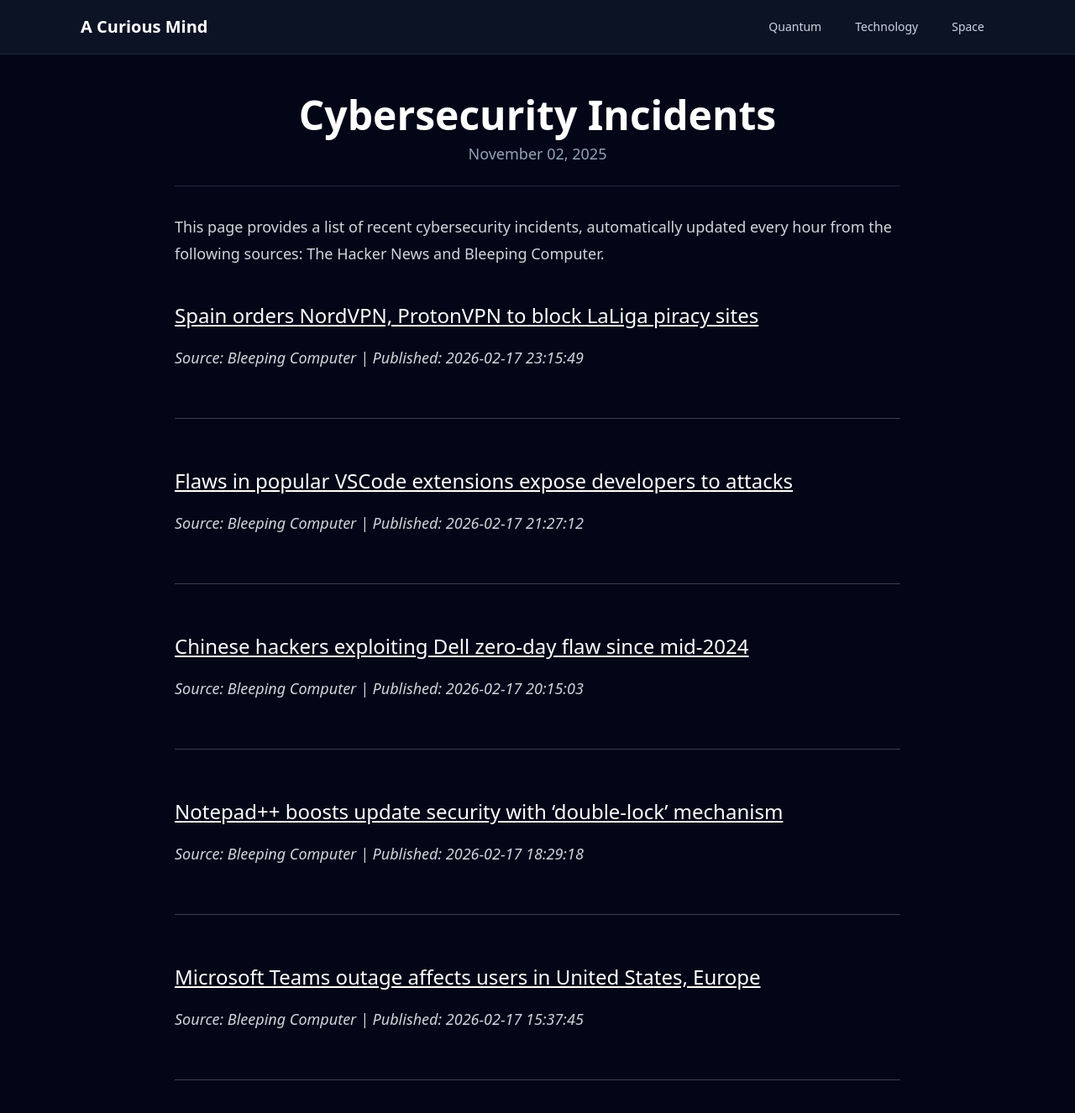
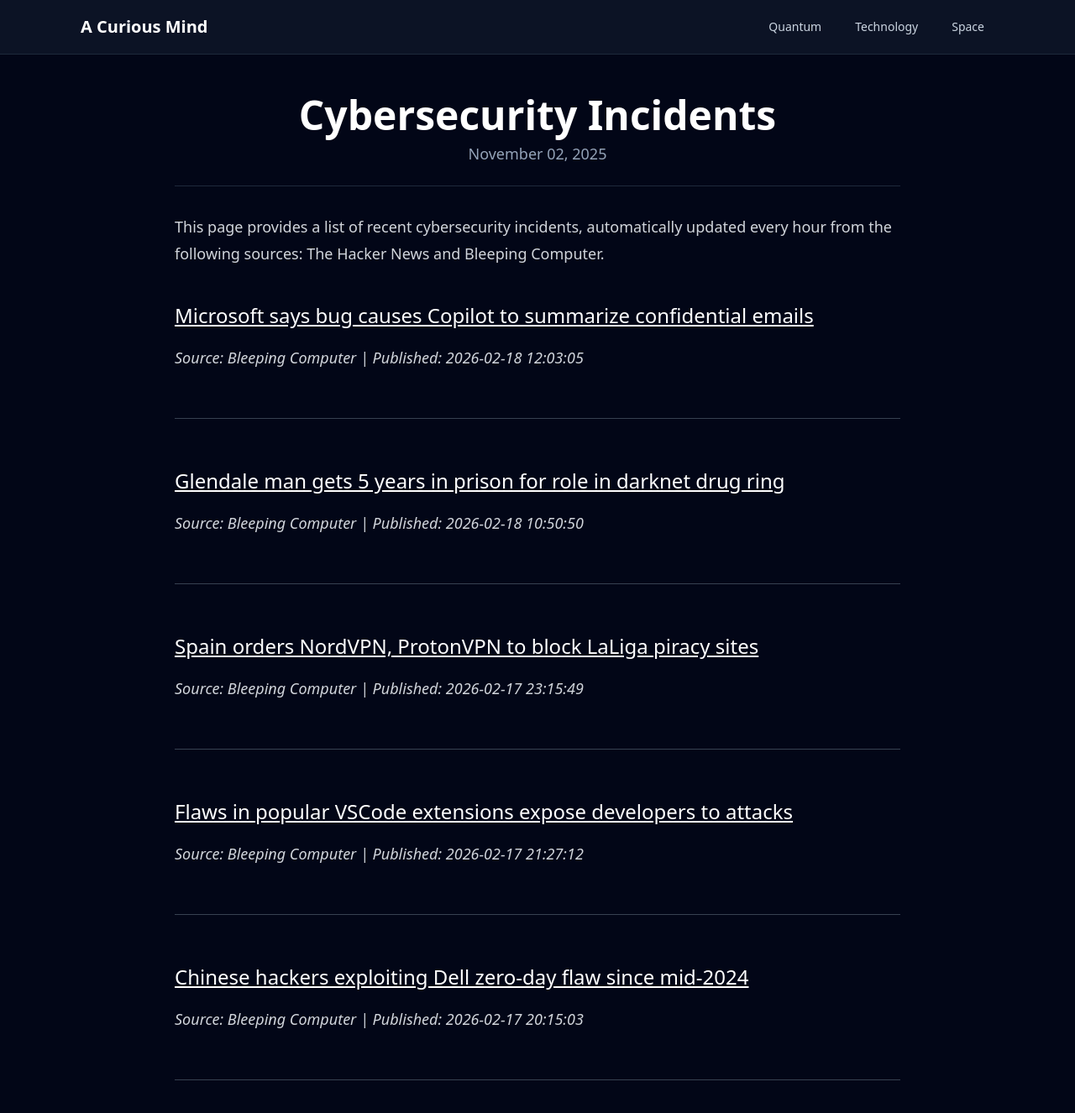
Before and after one commit to onehl7/onehl7.github.io, a Jekyll site: the page built from _posts/2025-11-02-cybersecurity-incidents.md, in a window 1280 px wide and 1400 px high. Shown: the top 1326 px of the window at 84% size. Built offline with Jekyll 4.4.1, drawn with Linux system fonts in a browser that asks for light colours; nearby versions of some CDN libraries.

Commit message:
Update news data

```diff
--- a/_data/news.json
+++ b/_data/news.json
@@ -1,4 +1,16 @@
 [
+  {
+    "source": "Bleeping Computer",
+    "title": "Microsoft says bug causes Copilot to summarize confidential emails",
+    "link": "https://www.bleepingcomputer.com/news/microsoft/microsoft-says-bug-causes-copilot-to-summarize-confidential-emails/",
+    "published": "2026-02-18 12:03:05"
+  },
+  {
+    "source": "Bleeping Computer",
+    "title": "Glendale man gets 5 years in prison for role in darknet drug ring",
+    "link": "https://www.bleepingcomputer.com/news/security/glendale-man-gets-5-years-in-prison-for-role-in-darknet-drug-trafficking-operation/",
+    "published": "2026-02-18 10:50:50"
+  },
   {
     "source": "Bleeping Computer",
     "title": "Spain orders NordVPN, ProtonVPN to block LaLiga piracy sites",
@@ -16,17 +28,5 @@
     "title": "Chinese hackers exploiting Dell zero-day flaw since mid-2024",
     "link": "https://www.bleepingcomputer.com/news/security/chinese-hackers-exploiting-dell-zero-day-flaw-since-mid-2024/",
     "published": "2026-02-17 20:15:03"
-  },
-  {
-    "source": "Bleeping Computer",
-    "title": "Notepad++ boosts update security with \u2018double-lock\u2019 mechanism",
-    "link": "https://www.bleepingcomputer.com/news/security/notepad-plus-plus-boosts-update-security-with-double-lock-mechanism/",
-    "published": "2026-02-17 18:29:18"
-  },
-  {
-    "source": "Bleeping Computer",
-    "title": "Microsoft Teams outage affects users in United States, Europe",
-    "link": "https://www.bleepingcomputer.com/news/microsoft/microsoft-teams-outage-affects-users-in-united-states-europe/",
-    "published": "2026-02-17 15:37:45"
   }
 ]
```
